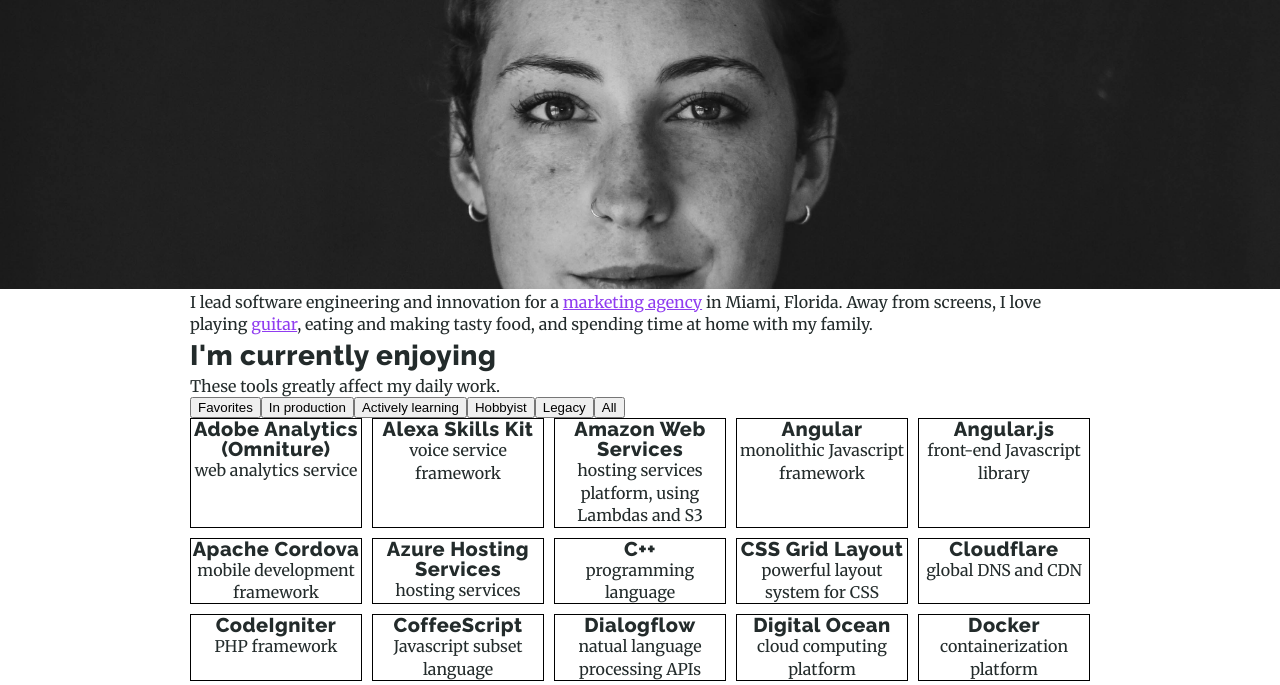
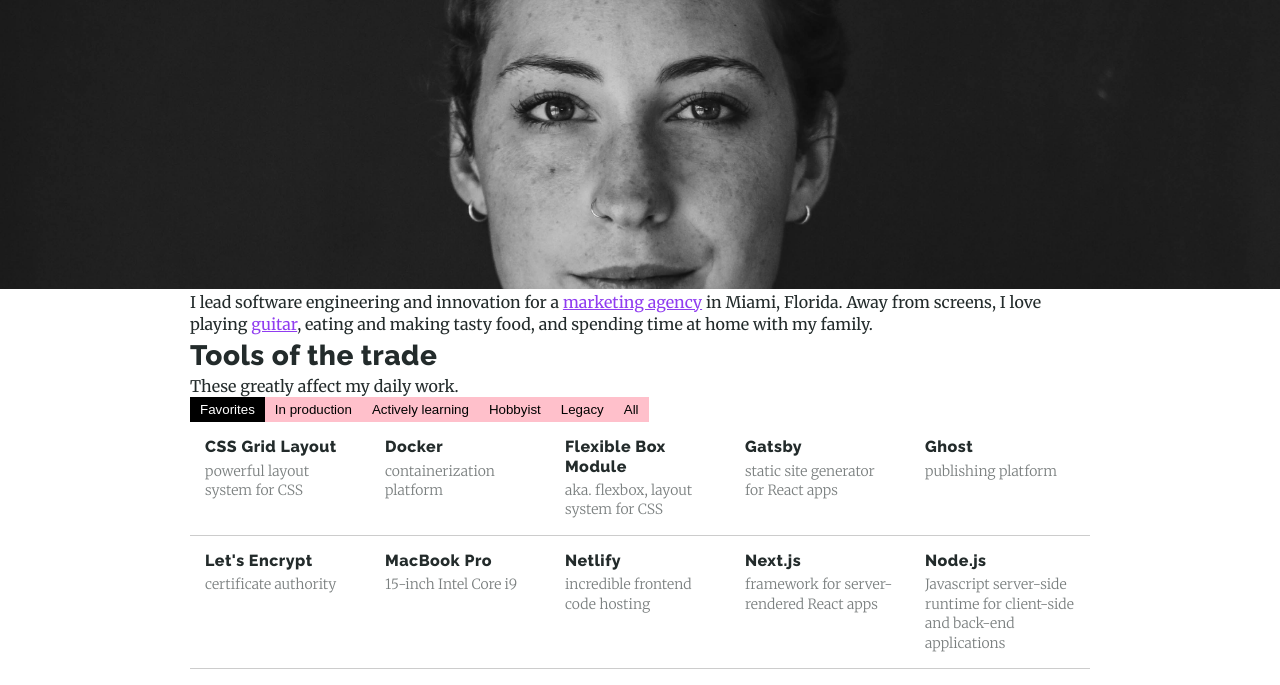
Before and after one commit to antoniwan/old-arodus-gatsby, a Gatsby site: page /about in a window 1280 px wide. Shown: the part 72-757 px from the top of the page. Built offline with nearby package versions, Linux system fonts and the light colour scheme; Gatsby itself is replaced by a stand-in of ours.

Commit message:
Update toolbox styles

```diff
--- a/src/components/toolbox.js
+++ b/src/components/toolbox.js
@@ -6,23 +6,44 @@ import tools from "../data/tools"
 const StyledToolbox = styled.section`
   ul {
     display: grid;
-    grid-template-columns: 1fr 1fr 1fr 1fr 1fr;
-    grid-column-gap: 10px;
-    grid-row-gap: 10px;
+    grid-template-columns: 1fr 1fr;
+  }
+
+  button {
+    border: none;
+    background: pink;
+    padding: 5px 10px;
+    cursor: pointer;
+
+    &.is-active {
+      background: black;
+      color: white;
+    }
+  }
+
+  @media (min-width: 1024px) {
+    ul {
+      grid-template-columns: 1fr 1fr 1fr 1fr 1fr;
+    }
   }
 `
 
 const StyledTool = styled.li`
   display: flex;
   flex-direction: column;
-  border: 1px solid black;
+  border-bottom: 1px solid #cccccc;
+  padding: 15px;
 
   h4 {
-    text-align: center;
+    font-size: 1.6rem;
+    line-height: 1.2;
+    margin-bottom: 5px;
   }
 
   p {
-    text-align: center;
+    font-size: 1.4rem;
+    font-weight: 100;
+    opacity: 0.6;
   }
 `
 
@@ -35,8 +56,17 @@ const Tool = ({ title, desc, url }) => {
   )
 }
 
+const tagLines = {
+  favorites: `These greatly affect my daily work.`,
+  learning: `I'm also focused on learning and mastering these.`,
+  pro: `I currently use these in production work.`,
+  hobby: `I use these for personal/fun projects and prototypes.`,
+  legacy: `"Remember that the most valuable antiques are dear old friends."`,
+  all: `These tools have helped become the professional I am today.`,
+}
+
 const toolbox = () => {
-  const [filter, setFilter] = useState("all")
+  const [filter, setFilter] = useState("favorites")
 
   const filteredTools = tools
     .filter(tool => {
@@ -61,11 +91,12 @@ const toolbox = () => {
 
   return (
     <StyledToolbox>
-      <h2>I'm currently enjoying</h2>
-      <p>These tools greatly affect my daily work.</p>
+      <h2>Tools of the trade</h2>
+      <p>{tagLines[filter]}</p>
 
       <div>
         <button
+          className={`${filter === `favorites` ? "is-active" : ""}`}
           onClick={() => {
             setFilter("favorites")
           }}
@@ -73,6 +104,7 @@ const toolbox = () => {
           Favorites
         </button>
         <button
+          className={`${filter === `pro` ? "is-active" : ""}`}
           onClick={() => {
             setFilter("pro")
           }}
@@ -80,6 +112,7 @@ const toolbox = () => {
           In production
         </button>
         <button
+          className={`${filter === `learning` ? "is-active" : ""}`}
           onClick={() => {
             setFilter("learning")
           }}
@@ -87,6 +120,7 @@ const toolbox = () => {
           Actively learning
         </button>
         <button
+          className={`${filter === `hobby` ? "is-active" : ""}`}
           onClick={() => {
             setFilter("hobby")
           }}
@@ -94,6 +128,7 @@ const toolbox = () => {
           Hobbyist
         </button>
         <button
+          className={`${filter === `legacy` ? "is-active" : ""}`}
           onClick={() => {
             setFilter("legacy")
           }}
@@ -101,6 +136,7 @@ const toolbox = () => {
           Legacy
         </button>
         <button
+          className={`${filter === `all` ? "is-active" : ""}`}
           onClick={() => {
             setFilter("all")
           }}
```
